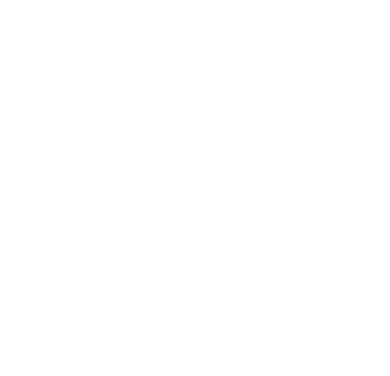
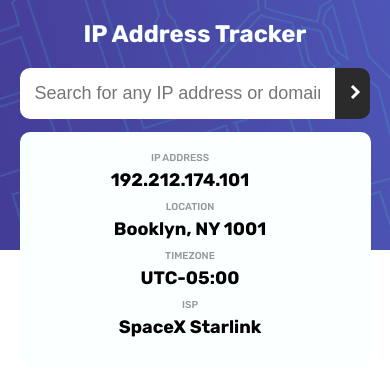
Before and after one commit to maxibrain4/IP-Address-Tracker, a plain HTML site: page index.html in a window 390 px wide. Drawn offline with Linux system fonts and the light colour scheme.

Commit message:
completed the mobile and desktop design

```diff
--- a/index.css
+++ b/index.css
@@ -1 +1,98 @@
 /* font-family: 'Rubik', sans-serif; */
+* {
+  padding: 0;
+  margin: 0;
+  box-sizing: border-box;
+}
+
+.container {
+  width: 100%;
+  height: 100%;
+}
+.card {
+  width: 100%;
+  font-family: 'Rubik', sans-serif;
+  position: relative;
+}
+
+.top-div {
+  width: 100%;
+  height: 250px;
+  background-image: url('/images/pattern-bg-desktop.png');
+  background-repeat: no-repeat;
+  background-size: cover;
+  display: flex;
+  flex-direction: column;
+  align-items: center;
+}
+h2 {
+  margin: 20px 0;
+  color: hsl(180, 100%, 99%);
+}
+.input-box {
+  width: 450px;
+
+  display: flex;
+}
+.inputt {
+  width: 90%;
+  padding: 15px;
+  font-size: 18px;
+  border: none;
+  outline: none;
+  border-top-left-radius: 10px;
+  border-bottom-left-radius: 10px;
+}
+.btn {
+  padding: 15px;
+  width: 10%;
+  border: none;
+  background-color: hsl(0, 0%, 17%);
+  border-top-right-radius: 10px;
+  border-bottom-right-radius: 10px;
+}
+.control {
+  display: flex;
+  justify-content: center;
+  align-items: center;
+  width: 100%;
+}
+.middle-div {
+  width: 60%;
+  display: flex;
+  justify-content: space-between;
+  position: absolute;
+  padding: 40px 50px 40px 20px;
+  background-color: hsl(180, 100%, 99%);
+  border-radius: 10px;
+}
+.bottom-div {
+  background-color: #ccc;
+  width: 100%;
+  height: 510px;
+}
+.head-text {
+  font-family: 'Rubik', sans-serif;
+  font-weight: 500;
+  font-size: 10px;
+  text-transform: uppercase;
+  color: hsl(0, 0%, 59%);
+  margin-bottom: 5px;
+}
+.text {
+  font-family: 'Rubik', sans-serif;
+  font-weight: 800;
+  font-size: 18px;
+}
+.box {
+  border-left: 1px solid hsl(0, 0%, 93%);
+  padding-left: 20px;
+}
+.box {
+  border-left: 1px solid hsl(0, 0%, 93%);
+  padding-left: 20px;
+}
+.box {
+  border-left: 1px solid hsl(0, 0%, 93%);
+  padding-left: 20px;
+}
--- a/index.html
+++ b/index.html
@@ -15,5 +15,51 @@
     <link rel="stylesheet" href="query.css" />
     <script src="index.js"></script>
   </head>
-  <body></body>
+  <body>
+    <div class="container">
+      <div class="card">
+        <div class="top-div">
+          <h2>IP Address Tracker</h2>
+          <div class="input-box">
+            <input
+              type="text"
+              class="inputt"
+              placeholder="Search for any IP address or domain"
+            />
+            <button class="btn">
+              <svg xmlns="http://www.w3.org/2000/svg" width="11" height="14">
+                <path
+                  fill="none"
+                  stroke="#FFF"
+                  stroke-width="3"
+                  d="M2 1l6 6-6 6"
+                />
+              </svg>
+            </button>
+          </div>
+        </div>
+        <div class="control">
+          <div class="middle-div">
+            <div class="ip-box">
+              <p class="head-text">IP Address</p>
+              <p class="ip-main-text text">192.212.174.101</p>
+            </div>
+            <div class="location-box box">
+              <p class="head-text">Location</p>
+              <p class="location-main-text text">Booklyn, NY 1001</p>
+            </div>
+            <div class="timezone-box box">
+              <p class="head-text">Timezone</p>
+              <p class="timezone-main-text text">UTC<span>-05:00</span></p>
+            </div>
+            <div class="isp-box box">
+              <p class="head-text">ISP</p>
+              <p class="isp-main-text text">SpaceX Starlink</p>
+            </div>
+          </div>
+        </div>
+        <div class="bottom-div"></div>
+      </div>
+    </div>
+  </body>
 </html>
--- a/query.css
+++ b/query.css
@@ -0,0 +1,31 @@
+@media (max-width: 947px) {
+  .middle-div {
+    width: 90%;
+  }
+}
+
+@media (max-width: 725px) {
+  .middle-div {
+    width: 90%;
+    padding: 30px 50px 30px 20px;
+  }
+}
+@media (max-width: 617px) {
+  .input-box {
+    width: 90%;
+  }
+  .box {
+    border: none;
+  }
+  .middle-div {
+    flex-direction: column;
+    align-items: center;
+    text-align: center;
+    gap: 10px;
+    padding: 20px 50px 30px 20px;
+  }
+  .bottom-div {
+    width: 100%;
+    height: 100%;
+  }
+}
```
Also changed, not shown: 1 other file.
